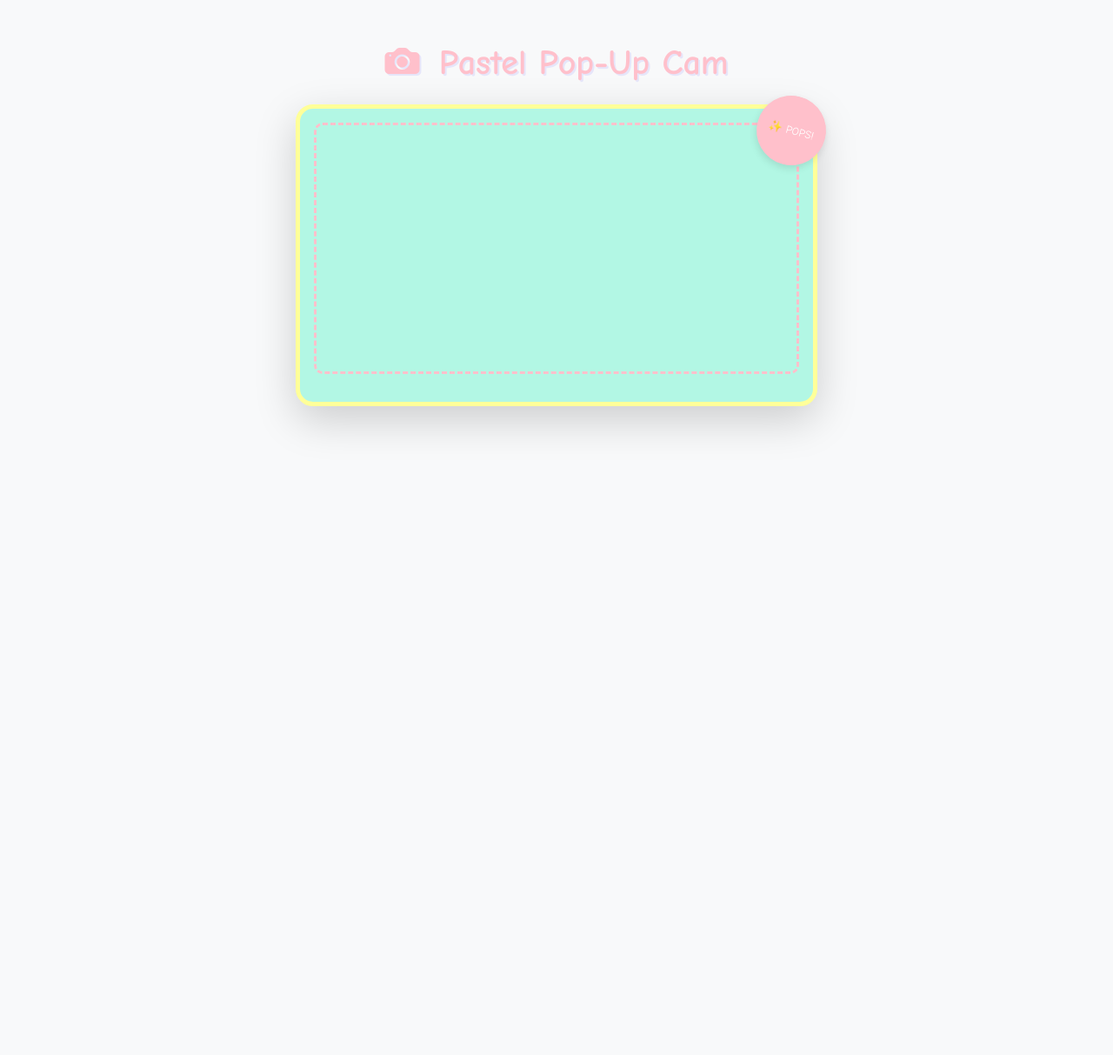
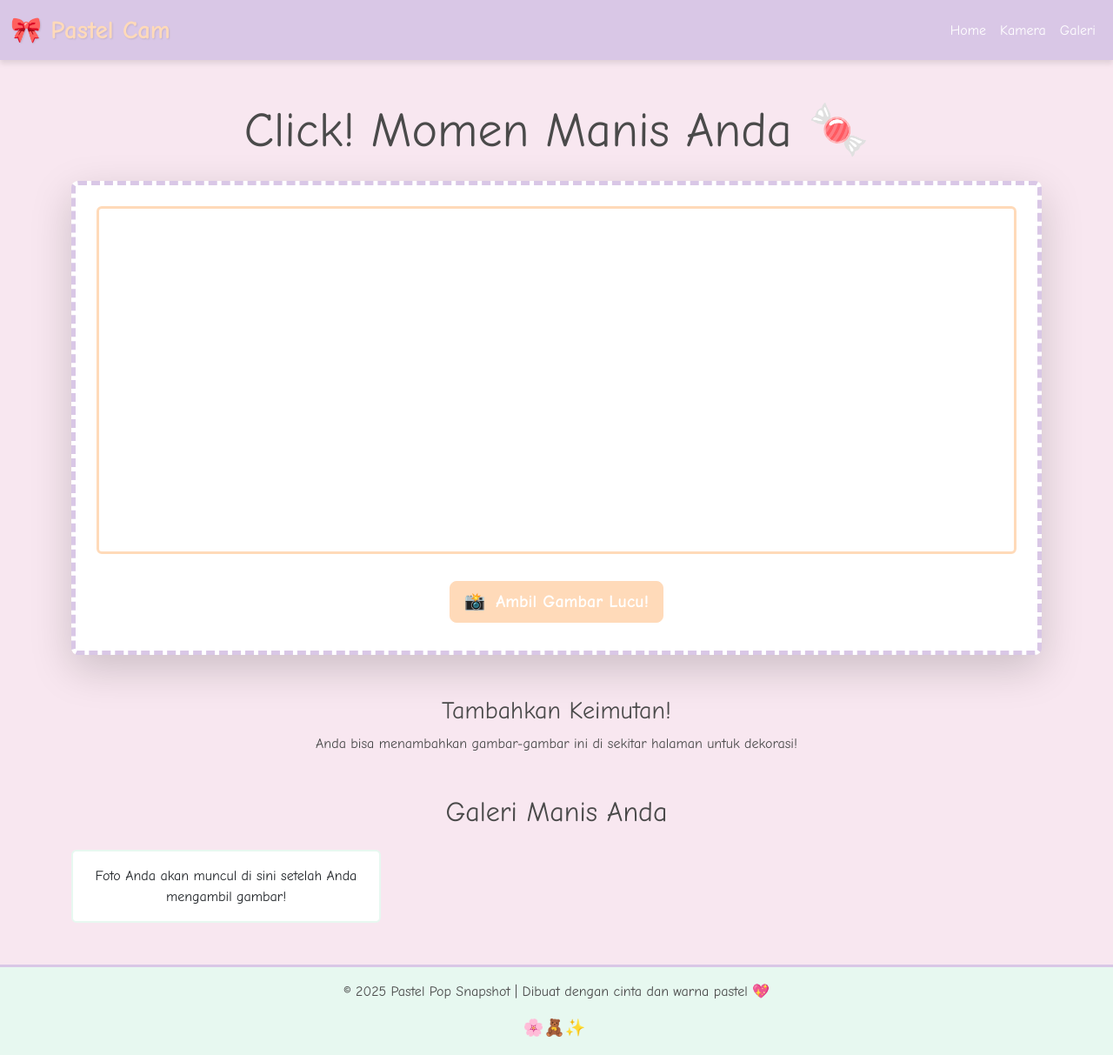
Before and after one commit to sitiwulan070108-bit/wulan-lagii, a plain HTML site: page index.html in a window 1280 px wide. Shown: the whole page at 87% size. Before the commit the page ends 800 px from the top, so only its background shows below. Drawn offline with nearby package versions, Linux system fonts and the light colour scheme.

Commit message:
Update index.html

```diff
--- a/index.html
+++ b/index.html
@@ -3,150 +3,190 @@
 <head>
     <meta charset="UTF-8">
     <meta name="viewport" content="width=device-width, initial-scale=1.0">
-    <title>Pastel Pop-Up Cam 📸</title>
-
-    <link href="https://cdn.jsdelivr.net/npm/bootstrap@5.3.3/dist/css/bootstrap.min.css" rel="stylesheet">
-    <link rel="stylesheet" href="https://cdn.jsdelivr.net/npm/bootstrap-icons@1.11.3/font/bootstrap-icons.min.css">
+    <title>📸 The Pastel Pop Snapshot</title>
+    <link href="https://cdn.jsdelivr.net/npm/bootstrap@5.3.2/dist/css/bootstrap.min.css" rel="stylesheet">
+    <link rel="icon" href="favicon.ico" type="image/x-icon">
 
     <style>
-        /* Definisi Variabel Warna Pastel */
+        /* Warna-warna Pastel Kustom */
         :root {
-            --pastel-pink: #FFC0CB; /* Baby Pink */
-            --pastel-mint: #B2F7E4; /* Mint Green */
-            --pastel-lavender: #E6E6FA; /* Lavender */
-            --pastel-yellow: #FFFF99; /* Lemon Yellow */
-            --pastel-background: #F8F9FA; /* Off-white for body */
-            --accent-color: #6C757D; /* Soft Grey for text */
+            --pastel-pink: #F8E7F0;
+            --pastel-mint: #E7F8F0;
+            --pastel-lavender: #D9C7E6;
+            --pastel-peach: #FFDAB9;
+            --main-text-color: #4A4A4A;
         }
 
-        /* Gaya Body */
+        /* Body dan Latar Belakang */
         body {
-            background-color: var(--pastel-background);
-            font-family: 'Comic Sans MS', cursive, sans-serif;
-            color: var(--accent-color);
+            background-color: var(--pastel-pink); /* Latar belakang utama pink muda */
+            color: var(--main-text-color);
+            font-family: 'Comic Sans MS', 'Arial', sans-serif; /* Font yang unik dan lucu */
         }
 
-        .app-title {
-            color: var(--pastel-pink);
-            text-shadow: 2px 2px var(--pastel-lavender);
+        /* Navbar Kustom */
+        .custom-navbar {
+            background-color: var(--pastel-lavender); /* Latar belakang lavender */
+            box-shadow: 0 4px 6px rgba(0, 0, 0, 0.1);
+        }
+
+        .custom-navbar .navbar-brand {
+            font-size: 1.8rem;
             font-weight: bold;
         }
 
-        /* Frame Kamera Utama (Mirip Polaroid/Mainan) */
-        #camera-frame {
-            max-width: 600px;
-            background-color: var(--pastel-mint);
-            border-radius: 20px;
-            border: 5px solid var(--pastel-yellow);
-            box-shadow: 0 10px 20px rgba(0, 0, 0, 0.1);
-            position: relative; /* Penting untuk penempatan stiker */
+        .custom-navbar .nav-link {
+            color: white !important;
+            font-weight: 500;
         }
 
-        /* Tampilan Video Stream */
-        #video-container {
-            border: 3px dashed var(--pastel-pink);
-            border-radius: 10px;
-            overflow: hidden;
+        .custom-navbar .nav-link:hover {
+            color: var(--pastel-peach) !important;
         }
 
-        #camera-stream {
-            transform: scaleX(-1);
+        .pastel-text {
+            color: var(--pastel-peach);
+            text-shadow: 1px 1px 2px rgba(0, 0, 0, 0.1);
         }
 
-        /* Tombol Jepret (Shutter Button) */
-        .shutter-btn-pastel {
-            background-color: var(--pastel-pink);
-            border-color: var(--pastel-pink);
+        /* Kontainer Kamera */
+        .camera-container {
+            background-color: white; /* Kontainer kamera berwarna putih */
+            border: 5px dashed var(--pastel-lavender); /* Border lucu */
+        }
+
+        #videoElement {
+            max-height: 400px;
+            object-fit: cover;
+            border: 3px solid var(--pastel-peach);
+        }
+
+        /* Tombol Kustom */
+        .custom-btn {
+            background-color: var(--pastel-peach); /* Warna peach */
+            border-color: var(--pastel-peach);
             color: white;
             font-weight: bold;
-            border-radius: 50px;
-            padding: 10px 30px;
-            transition: all 0.2s ease-in-out;
-            cursor: pointer;
+            transition: all 0.3s ease;
         }
 
-        .shutter-btn-pastel:hover {
-            background-color: var(--pastel-yellow);
-            border-color: var(--pastel-yellow);
-            transform: scale(1.05);
-            color: var(--accent-color);
+        .custom-btn:hover {
+            background-color: #FFC0CB; /* Pink lebih terang saat hover */
+            border-color: #FFC0CB;
+            transform: scale(1.05); /* Efek membesar */
         }
 
-        /* --- Gaya Gambar/Stiker Unik --- */
-        .unique-sticker {
-            position: absolute;
-            width: 80px; /* Ukuran stiker */
-            height: 80px;
-            z-index: 10;
+        /* Kartu Galeri */
+        .custom-card {
+            border: 2px solid var(--pastel-mint);
+            transition: transform 0.2s;
         }
 
-        #sticker-top-right {
-            top: -15px;
-            right: -15px;
-            /* Ganti dengan URL gambar stiker Anda */
-            background: url('path/to/your/pastel-sticker.png') no-repeat center center;
-            background-size: contain;
-            /* Tempat penampung jika gambar tidak ada */
-            background-color: var(--pastel-pink);
-            border-radius: 50%;
-            display: flex;
-            align-items: center;
-            justify-content: center;
-            color: white;
-            font-size: 0.8rem;
-            box-shadow: 0 4px 8px rgba(0, 0, 0, 0.1);
-            transform: rotate(15deg); /* Memberikan kesan ditempel */
+        .custom-card:hover {
+            transform: translateY(-5px);
+            box-shadow: 0 8px 15px rgba(0, 0, 0, 0.1);
         }
 
-        /* Pratinjau Foto dengan Bingkai Unik */
-        .photo-item {
-            padding: 15px; /* Tambah padding agar bingkai muat */
-            position: relative;
+        /* Footer Kustom */
+        .custom-footer {
+            background-color: var(--pastel-mint);
+            border-top: 3px solid var(--pastel-lavender);
         }
 
-        .photo-frame-dekorasi {
-            position: absolute;
-            top: 0;
-            left: 0;
-            width: 100%;
-            height: 100%;
-            z-index: 1;
-            border: 8px dashed var(--pastel-pink); /* Bingkai putus-putus lucu */
-            border-radius: 12px;
-            opacity: 0.6;
-        }
-
-        .photo-item img {
-            border: 5px solid white;
-            box-shadow: 0 4px 8px rgba(0, 0, 0, 0.1);
-            background-color: var(--pastel-lavender);
-            border-radius: 8px;
-            width: 100%;
-            height: auto;
-            z-index: 2; /* Pastikan foto di atas bingkai dekorasi */
-            position: relative;
+        /* Ikon Emoji */
+        .emoji-icon {
+            margin-right: 5px;
+            font-size: 1.2rem;
         }
     </style>
 </head>
 <body>
 
-    <div class="container my-5">
-        <h1 class="text-center mb-4 app-title">
-            <i class="bi bi-camera-fill me-2"></i> Pastel Pop-Up Cam
-        </h1>
+    <nav class="navbar navbar-expand-lg custom-navbar">
+        <div class="container-fluid">
+            <a class="navbar-brand" href="#"><span class="pastel-text">🎀 Pastel Cam</span></a>
+            <button class="navbar-toggler" type="button" data-bs-toggle="collapse" data-bs-target="#navbarNav" aria-controls="navbarNav" aria-expanded="false" aria-label="Toggle navigation">
+                <span class="navbar-toggler-icon"></span>
+            </button>
+            <div class="collapse navbar-collapse" id="navbarNav">
+                <ul class="navbar-nav ms-auto">
+                    <li class="nav-item">
+                        <a class="nav-link" href="#">Home</a>
+                    </li>
+                    <li class="nav-item">
+                        <a class="nav-link" href="#kamera-utama">Kamera</a>
+                    </li>
+                    <li class="nav-item">
+                        <a class="nav-link" href="#galeri">Galeri</a>
+                    </li>
+                </ul>
+            </div>
+        </div>
+    </nav>
 
-        <div id="camera-frame" class="mx-auto p-3 shadow-lg">
+    <main class="container my-5 text-center" id="kamera-utama">
+        <h1 class="display-4 mb-4">Click! Momen Manis Anda 🍬</h1>
 
-            <div id="sticker-top-right" class="unique-sticker">
-                <span class="d-md-block d-none">✨ POPS!</span>
-            </div>
+        <div class="camera-container p-4 shadow-lg rounded-3">
+            <video id="videoElement" autoplay class="w-100 rounded mb-3"></video>
+            <canvas id="canvasElement" style="display:none;"></canvas>
 
-            <div id="video-container" class="mb-3">
-                <video id="camera-stream" autoplay muted playsinline class="w-100 rounded-3"></video>
-                <div id="no-camera-msg" class="text-center py-5 d-none">
-                    <p>Mohon izinkan akses **kamera** Anda untuk memulai. Aplikasi kamera web hanya berfungsi di lingkungan **HTTPS** atau **localhost**.</p>
+            <button id="snapButton" class="btn btn-lg custom-btn m-2">
+                <span class="emoji-icon">📸</span> Ambil Gambar Lucu!
+            </button>
+            <a id="downloadButton" class="btn btn-lg btn-secondary m-2" style="display:none;" href="#" download="PastelPopSnapshot.png">
+                <span class="emoji-icon">⬇️</span> Unduh Foto
+            </a>
+        </div>
+
+        <div class="mt-5">
+            <h3>Tambahkan Keimutan!</h3>
+
+            <p>Anda bisa menambahkan gambar-gambar ini di sekitar halaman untuk dekorasi!</p>
+        </div>
+
+    </main>
+
+    <section class="container my-5" id="galeri">
+        <h2 class="text-center mb-4">Galeri Manis Anda</h2>
+        <div class="row row-cols-1 row-cols-md-3 g-4" id="gallery-output">
+            <div class="col">
+                <div class="card h-100 custom-card">
+                    <div class="card-body text-center">
+                        <p class="card-text">Foto Anda akan muncul di sini setelah Anda mengambil gambar!</p>
+                    </div>
                 </div>
             </div>
+        </div>
+    </section>
 
-            <div class="d-flex justify-content-center">
-                <button id="
+    <footer class="text-center py-3 custom-footer mt-5">
+        <p>© 2025 Pastel Pop Snapshot | Dibuat dengan cinta dan warna pastel 💖</p>
+        <span class="emoji-icon">🌸🧸✨</span>
+    </footer>
+
+    <script src="https://cdn.jsdelivr.net/npm/bootstrap@5.3.2/dist/js/bootstrap.bundle.min.js"></script>
+
+    <script>
+        // Dapatkan elemen-elemen dari HTML
+        const video = document.getElementById('videoElement');
+        const canvas = document.getElementById('canvasElement');
+        const snapButton = document.getElementById('snapButton');
+        const downloadButton = document.getElementById('downloadButton');
+        const galleryOutput = document.getElementById('gallery-output');
+
+        // === 1. AKSES KAMERA (Webcam) ===
+        function startCamera() {
+            // Meminta izin untuk mengakses kamera
+            if (navigator.mediaDevices && navigator.mediaDevices.getUserMedia) {
+                navigator.mediaDevices.getUserMedia({ video: true })
+                    .then(function(stream) {
+                        // Tampilkan stream video ke elemen <video>
+                        video.srcObject = stream;
+                    })
+                    .catch(function(err) {
+                        console.error("Gagal mengakses kamera: ", err);
+                        alert("Gagal mengakses kamera. Pastikan Anda memberikan izin dan menggunakan koneksi HTTPS (atau localhost)!");
+                    });
+            } else {
+                alert("Browser Anda tidak mendukung API MediaDevices.
```
